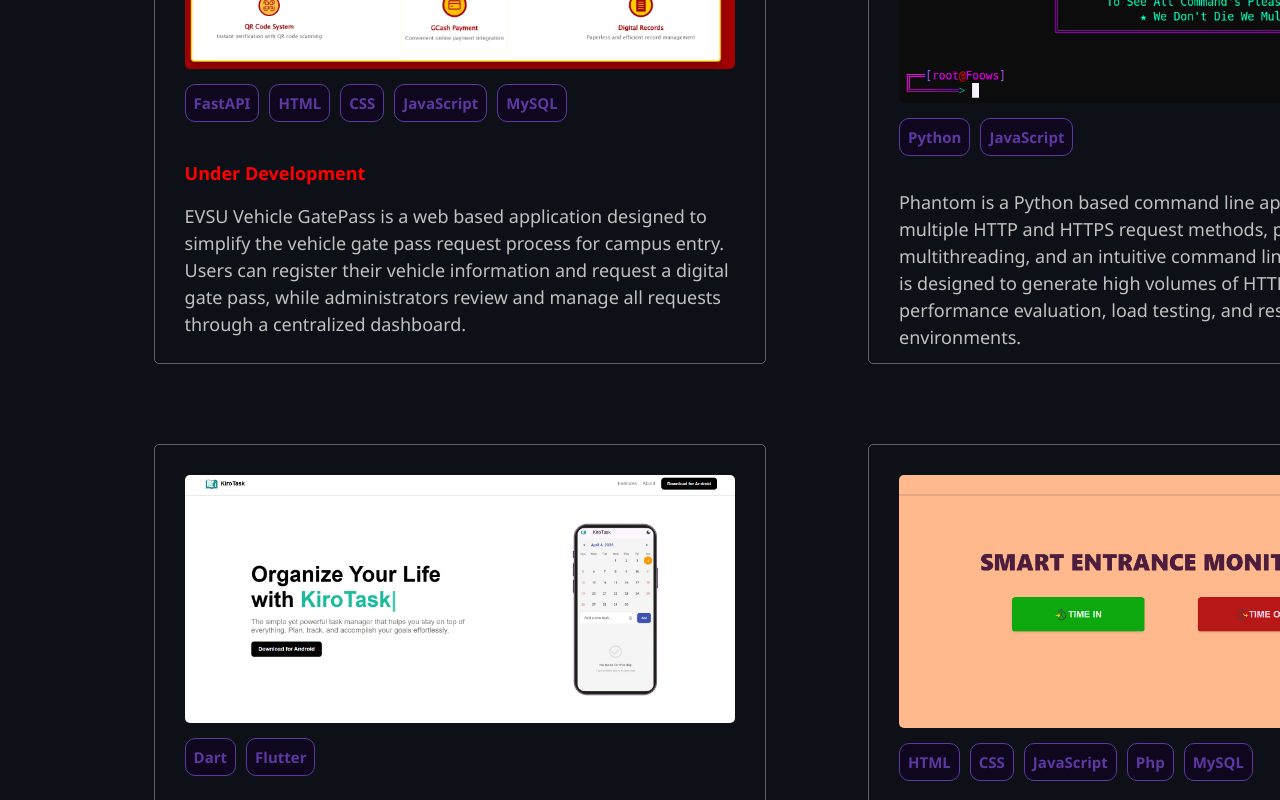
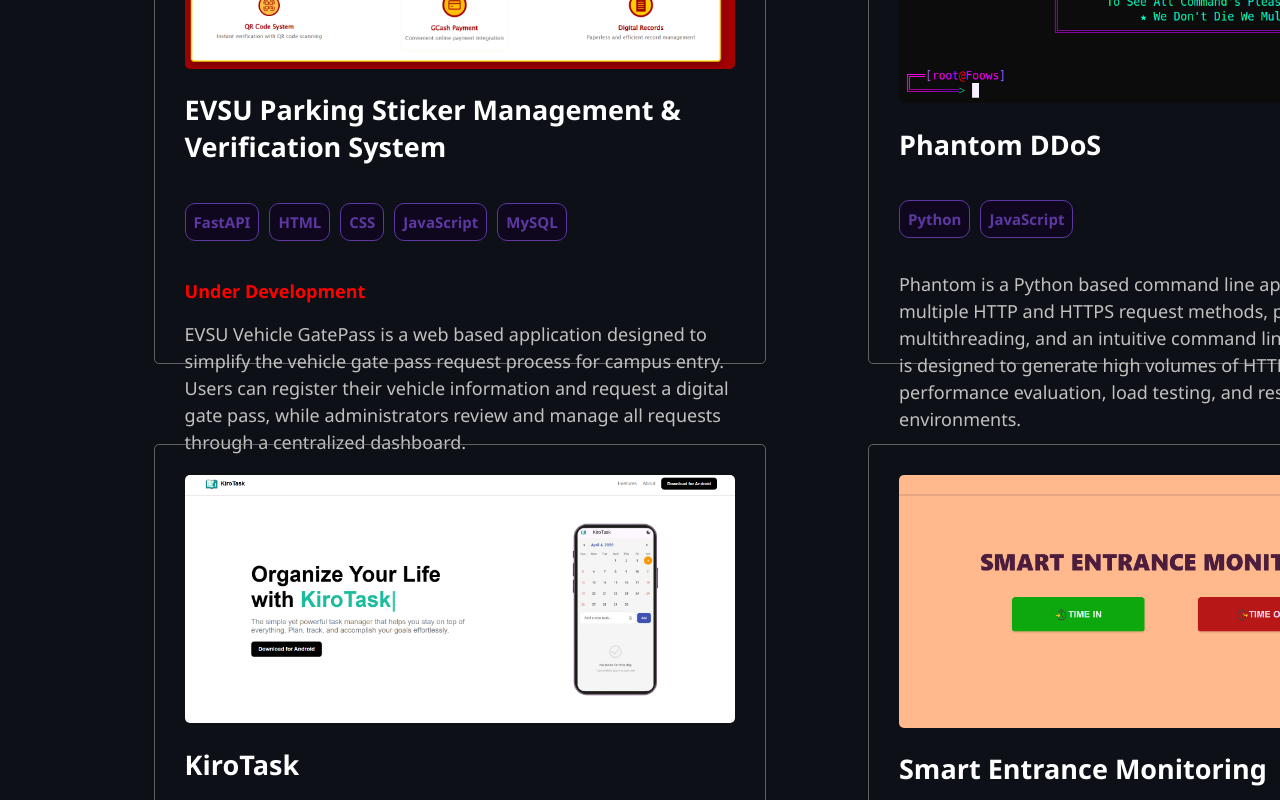
Before and after one commit to FoowsIsBack/Web_Portfolio, a React (Vite) app: page / in a window 1280 px wide. Shown: the part 3660-4460 px from the top of the page. Built offline with nearby package versions, Linux system fonts and the light colour scheme.

Commit message:
added title projects

```diff
--- a/src/Portfolio.jsx
+++ b/src/Portfolio.jsx
@@ -187,6 +187,7 @@ function Portfolio(){
             <a href="https://github.com/FoowsIsBack/EVSU_Vehicle_GatePass_System" target='_blank'>
               <div className={styles.parking}>
                 <img src={parking} alt="parking"/>
+                <h2>EVSU Parking Sticker Management & Verification System</h2>
                 <div className={styles.description}>
                   <p>FastAPI</p>
                   <p>HTML</p>
@@ -203,6 +204,7 @@ function Portfolio(){
             <a href="https://github.com/FoowsIsBack/Phantom_L7" target='_blank'>
               <div className={styles.calcu}>
                 <img src={phantom} alt="calculator"/>
+                <h2>Phantom DDoS</h2>
                 <div className={styles.description}>
                   <p>Python</p>
                   <p>JavaScript</p>
@@ -217,6 +219,7 @@ function Portfolio(){
             <a href="https://kirotask.vercel.app/" target='_blank'>
               <div className={styles.kirotask}>
                 <img src={kirotask} alt="kirotask"/>
+                <h2>KiroTask</h2>
                 <div className={styles.description}>
                   <p>Dart</p>
                   <p>Flutter</p>
@@ -229,6 +232,7 @@ function Portfolio(){
             <a href="https://github.com/FoowsIsBack/Smart_Entrance_Monitoring" target='_blank'>
               <div className={styles.entrance}>
                 <img src={sem} alt="entrance"/>
+                <h2>Smart Entrance Monitoring</h2>
                 <div className={styles.description}>
                   <p>HTML</p>
                   <p>CSS</p>
```
